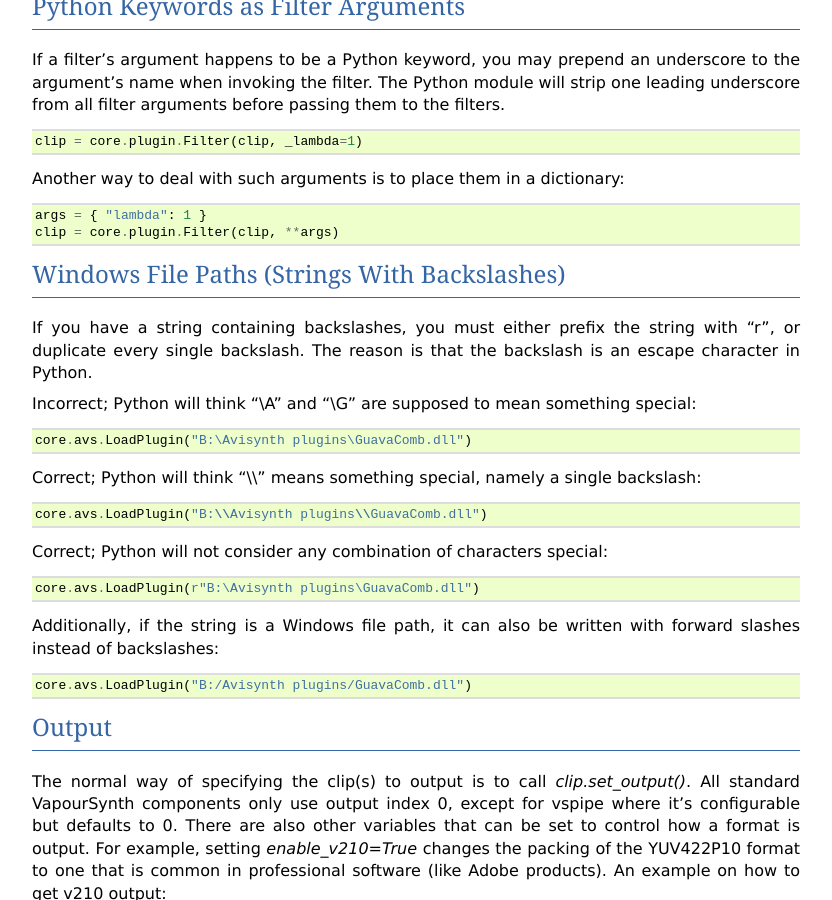
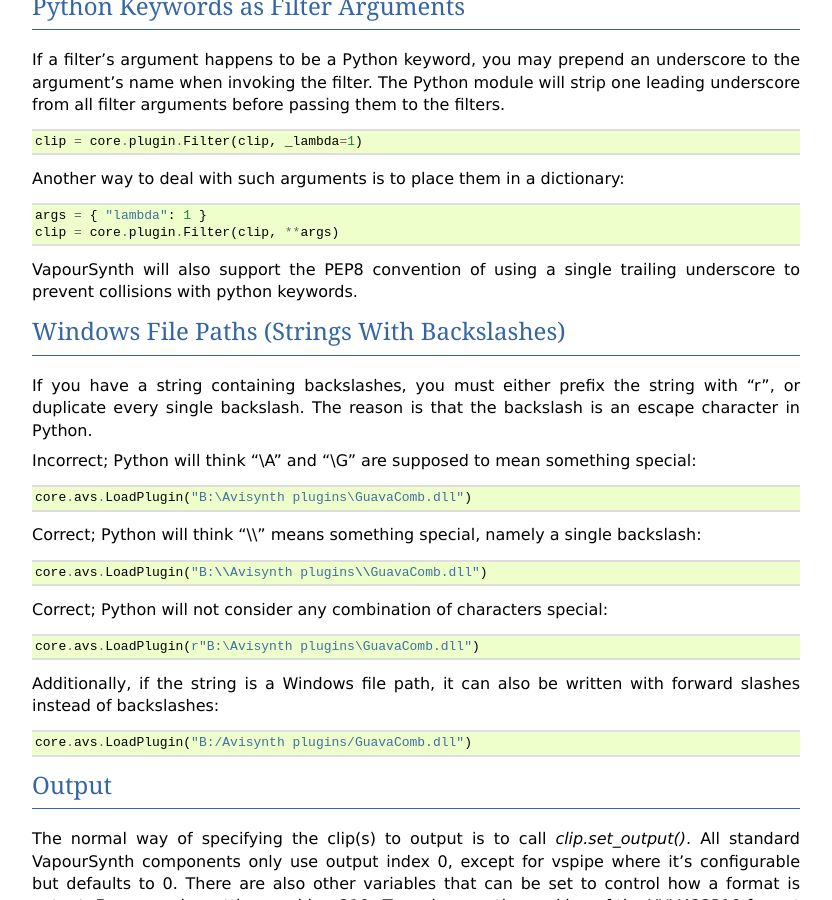
Before and after one commit to vapoursynth/vapoursynth, a Sphinx documentation site: the page built from doc/pythonreference.rst, in a window 1280 px wide and 900 px high, scrolled down 1658 px. Shown: the whole window, without its empty margins (48-880 px from the left). Built offline with Sphinx 7.4.7, drawn with Linux system fonts in a browser that asks for light colours; formulas are drawn with MathJax 3.

Commit message:
Update pythonreference.rst

```diff
--- a/doc/pythonreference.rst
+++ b/doc/pythonreference.rst
@@ -97,6 +97,9 @@ Another way to deal with such arguments is to place them in a dictionary::
 
    args = { "lambda": 1 }
    clip = core.plugin.Filter(clip, **args)
+
+VapourSynth will also support the PEP8 convention of using a single trailing
+underscore to prevent collisions with python keywords.
 
 Windows File Paths (Strings With Backslashes)
 #############################################
```
